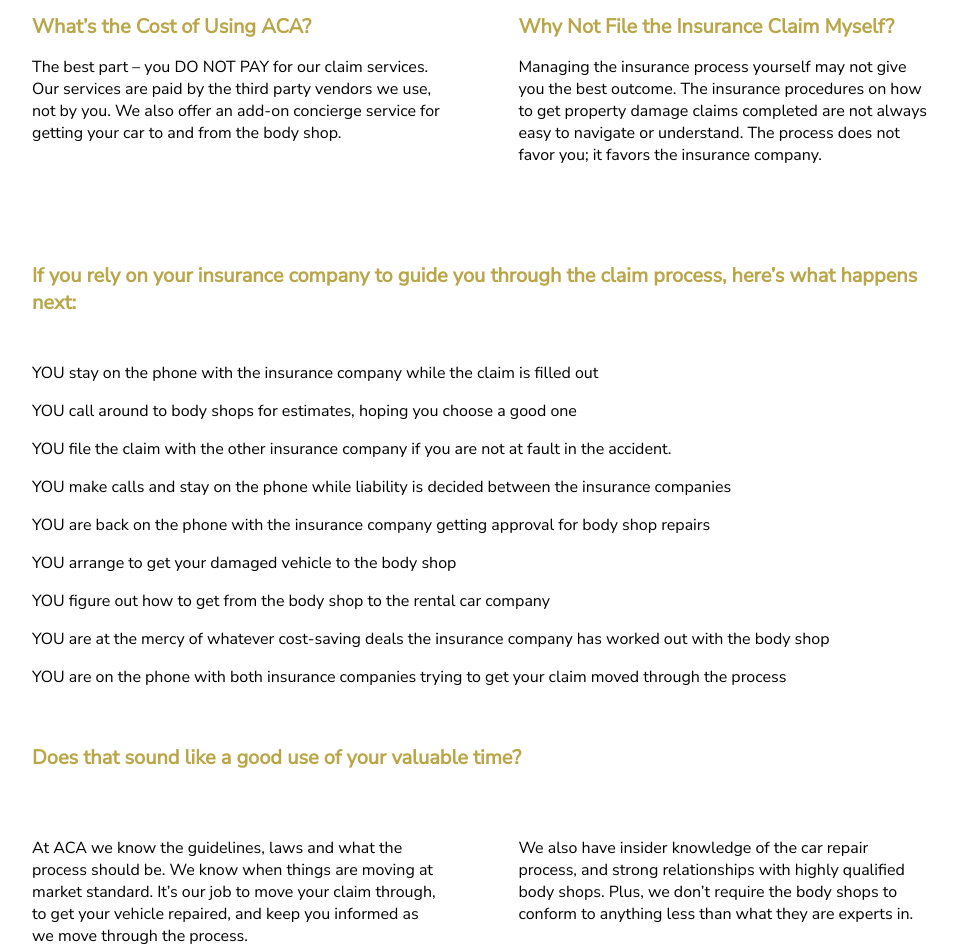
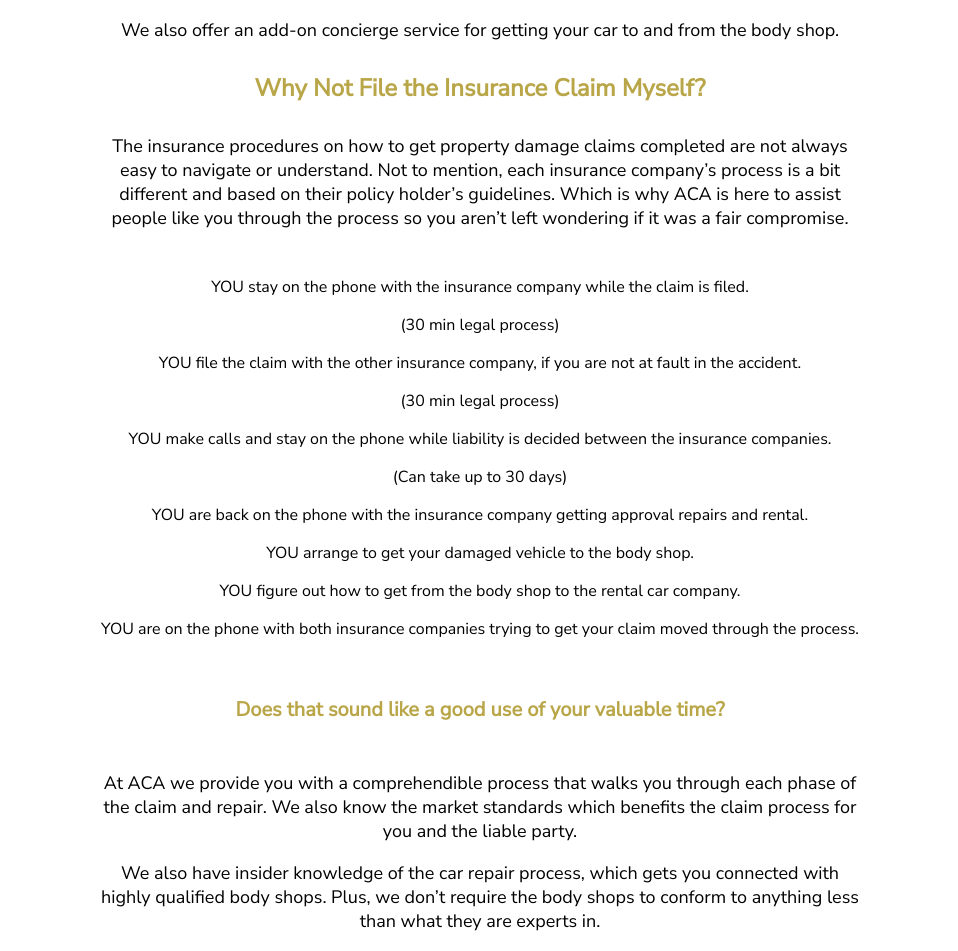
Before and after one commit to miknhoj/aca-tempsite, a React (Create React App) app: page / in a window 1280 px wide. Shown: the part 1561-2512 px from the top of the page, without its empty margins (160-1118 px from the left). Built offline with nearby package versions, Linux system fonts and the light colour scheme.

Commit message:
update content

```diff
--- a/src/Components/About.js
+++ b/src/Components/About.js
@@ -4,8 +4,9 @@ import styled from "styled-components";
 const StyledSectionTitle = styled.div`
   margin: 0 auto;
   width: 70vw;
-  margin-top: 60px;
+  margin-top: 30px;
   font-family: "Nunito Sans", sans-serif;
+  text-align: center;
   h2 {
     color: #b9a648;
   }
@@ -16,7 +17,7 @@ const StyledSectionTitle = styled.div`
 const StyledMissionStatement = styled.div`
   margin: 0 auto;
   width: 60vw;
-  margin-top: 60px;
+  margin-top: 30px;
   text-align: center;
   p {
     font-family: "Nunito Sans", sans-serif;
@@ -42,42 +43,43 @@ const StyledSectionFlexSpaceBetween = styled.div`
 const StyledSectionFlexColumn = styled.div`
   margin: 0 auto;
   width: 70vw;
-  margin-top: 60px;
+  margin-top: 30px;
   font-family: "Nunito Sans", sans-serif;
   display: flex;
   flex-direction: column;
   align-content: space-between;
+  align-items: center;
+  text-align: center;
   span {
     font-size: 20px;
     font-weight: bold;
     color: #b9a648;
     margin-top: 20px;
-    margin-bottom: 30px;
   }
 `;
-const StyledCard = styled.div`
-  margin-top: 20px;
-  width: 250px;
-  min-height: 160px;
-  border: 1px solid gray;
-  text-align: left;
-  padding: 2%;
-  display: flex;
-  flex-direction: column;
-  align-items: center;
-  justify-content: flex-start;
-  font-family: "Nunito Sans", sans-serif;
-  @media (max-width: 1100px) {
-    margin-bottom: 15px;
-  }
-`;
+// const StyledCard = styled.div`
+//   margin-top: 20px;
+//   width: 250px;
+//   min-height: 160px;
+//   border: 1px solid gray;
+//   text-align: left;
+//   padding: 2%;
+//   display: flex;
+//   flex-direction: column;
+//   align-items: center;
+//   justify-content: flex-start;
+//   font-family: "Nunito Sans", sans-serif;
+//   @media (max-width: 1100px) {
+//     margin-bottom: 15px;
+//   }
+// `;
 const StyledStepsWithIcons = styled.div`
   display: flex;
   flex-direction: column;
   align-items: center;
   text-align: center;
   width: 250px;
-  margin-top: 80px;
+  margin-top: 50px;
   p {
     margin-top: 50px;
     text-align: left;
@@ -86,28 +88,28 @@ const StyledStepsWithIcons = styled.div`
 const StyledStepsIcons = styled.img`
   height: 150px;
 `;
-const StyledHalfSectionTitle = styled.div`
-  margin: 0 auto;
-  width: 32vw;
-  margin-top: 80px;
-  font-family: "Nunito Sans", sans-serif;
-  h2 {
-    font-size: 20px;
-    font-weight: bold;
-    color: #b9a648;
-  }
-  @media (max-width: 555px) {
-    width: 70vw;
-  }
-`;
-const StyledHalfSectionContent = styled.div`
-  margin: 0 auto;
-  width: 32vw;
-  font-family: "Nunito Sans", sans-serif;
-  @media (max-width: 555px) {
-    width: 70vw;
-  }
-`;
+// const StyledHalfSectionTitle = styled.div`
+//   margin: 0 auto;
+//   width: 32vw;
+//   margin-top: 80px;
+//   font-family: "Nunito Sans", sans-serif;
+//   h2 {
+//     font-size: 20px;
+//     font-weight: bold;
+//     color: #b9a648;
+//   }
+//   @media (max-width: 555px) {
+//     width: 70vw;
+//   }
+// `;
+// const StyledHalfSectionContent = styled.div`
+//   margin: 0 auto;
+//   width: 32vw;
+//   font-family: "Nunito Sans", sans-serif;
+//   @media (max-width: 555px) {
+//     width: 70vw;
+//   }
+// `;
 const StyledSteps = styled.div`
   font-family: "Nunito Sans", sans-serif;
   width: 70vw;
@@ -142,10 +144,10 @@ class About extends Component {
         <StyledSectionTitle>
           <h2>Effortless Auto Damage Repairs After a Car Accident</h2>
         </StyledSectionTitle>
-        <StyledSectionFlexSpaceBetween>
+        <StyledMissionStatement>
           <p>Property damage claims are not the easiest to navigate as it depends on your ability to mitigate/recover your auto repairs.That is why Auto Claims Assistance is here to assist after you’ve been involved in a crash, and before you’ve spent valuable time and effort. </p>
           <p>We offer help that takes the hassle out of the insurance claim and vehicle repair process.</p>
-        </StyledSectionFlexSpaceBetween>
+        </StyledMissionStatement>
         <StyledSectionTitle>
           <span><h2 id="about">How's it work?</h2></span>
         </StyledSectionTitle>
@@ -167,91 +169,62 @@ class About extends Component {
             </p>
           </StyledStepsWithIcons>
         </StyledSectionFlexSpaceBetween>
-        <StyledSectionFlexSpaceBetween>
-          <div>
-            <StyledHalfSectionTitle>
-              <h2>What’s the Cost of Using ACA?</h2>
-            </StyledHalfSectionTitle>
-            <StyledHalfSectionContent>
+
+            <StyledSectionTitle>
+              <h2>Common Questions about Property Damage</h2>
+              <h4>What’s the Cost of Using ACA?</h4>
+            </StyledSectionTitle>
+            <StyledMissionStatement>
               <p>
                 The best part – you DO NOT PAY for our claim services. Our
                 services are paid by the third party vendors we use, not by you.
-                We also offer an add-on concierge service for getting your car
+              </p>
+              <p>We also offer an add-on concierge service for getting your car
                 to and from the body shop.
               </p>
-            </StyledHalfSectionContent>
-          </div>
-          <div>
-            <StyledHalfSectionTitle>
+              </StyledMissionStatement>
+            <StyledSectionTitle>
               <h2>Why Not File the Insurance Claim Myself?</h2>
-            </StyledHalfSectionTitle>
-            <StyledHalfSectionContent>
+            </StyledSectionTitle>
+            <StyledMissionStatement>
               <p>
-                Managing the insurance process yourself may not give you the
-                best outcome. The insurance procedures on how to get property
-                damage claims completed are not always easy to navigate or
-                understand. The process does not favor you; it favors the
-                insurance company.
+              The insurance procedures on how to get property damage claims completed are not always easy to navigate or understand. Not to mention, each insurance company’s process is a bit different and based on their policy holder’s guidelines. Which is why ACA is here to assist people like you through the process so you aren’t left wondering if it was a fair compromise.
               </p>
-            </StyledHalfSectionContent>
-          </div>
-        </StyledSectionFlexSpaceBetween>
+        </StyledMissionStatement>
         <StyledSectionFlexColumn>
-          <span>
-            If you rely on your insurance company to guide you through the claim
-            process, here’s what happens next:
-          </span>
-
           <StyledSteps>
             <p>
-              YOU stay on the phone with the insurance company while the claim
-              is filled out
+              YOU stay on the phone with the insurance company while the claim is filed.
+            </p>
+            <p>(30 min legal process)</p>
+            <p>
+              YOU file the claim with the other insurance company, if you are not at fault in the accident.
+            </p>
+            <p>(30 min legal process) </p>
+            <p>
+              YOU make calls and stay on the phone while liability is decided between the insurance companies.
+            </p>
+            <p>(Can take up to 30 days) </p>
+            <p>
+              YOU are back on the phone with the insurance company getting approval repairs and rental.
             </p>
             <p>
-              YOU call around to body shops for estimates, hoping you choose a
-              good one
+              YOU arrange to get your damaged vehicle to the body shop.
             </p>
+            <p>YOU figure out how to get from the body shop to the rental car company.</p>
             <p>
-              YOU file the claim with the other insurance company if you are not
-              at fault in the accident.
-            </p>
-            <p>
-              YOU make calls and stay on the phone while liability is decided
-              between the insurance companies
-            </p>
-            <p>
-              YOU are back on the phone with the insurance company getting
-              approval for body shop repairs
-            </p>
-            <p>YOU arrange to get your damaged vehicle to the body shop</p>
-            <p>
-              YOU figure out how to get from the body shop to the rental car
-              company
-            </p>
-            <p>
-              YOU are at the mercy of whatever cost-saving deals the insurance
-              company has worked out with the body shop
-            </p>
-            <p>
-              YOU are on the phone with both insurance companies trying to get
-              your claim moved through the process
+              YOU are on the phone with both insurance companies trying to get your claim moved through the process.
             </p>
           </StyledSteps>
           <span>Does that sound like a good use of your valuable time?</span>
-          <StyledPitch>
+          <StyledMissionStatement>
             <p>
-              At ACA we know the guidelines, laws and what the process should
-              be. We know when things are moving at market standard. It’s our
-              job to move your claim through, to get your vehicle repaired, and
-              keep you informed as we move through the process.
+              At ACA we provide you with a comprehendible process that walks you through each phase of the claim and repair.  We also know the market standards which benefits the claim process for you and the liable party.
             </p>
             <p>
-              We also have insider knowledge of the car repair process, and
-              strong relationships with highly qualified body shops. Plus, we
-              don’t require the body shops to conform to anything less than what
-              they are experts in.
+              We also have insider knowledge of the car repair process, which gets you connected with highly qualified body shops. Plus, we don’t require the body shops to conform to anything less than what they are experts in.
             </p>
-          </StyledPitch>
+          </StyledMissionStatement>
         </StyledSectionFlexColumn>
       </div>
     );
--- a/src/Components/Contact.js
+++ b/src/Components/Contact.js
@@ -1,6 +1,6 @@
 import React, { Component } from 'react';
 import styled from 'styled-components'
-import Form from './Form';
+import Form2 from './Form2';
 
 const StyledContactSection = styled.div`
   margin: 0 auto;
@@ -8,6 +8,7 @@ const StyledContactSection = styled.div`
   margin-top: 80px;
   color: gold;
   font-family: "Nunito Sans", sans-serif;
+  text-align: center;
   h2 {
     color: #b9a648;
   }
@@ -20,6 +21,8 @@ const StyledContactInfoContainer = styled.div`
   flex-direction: column;
   justify-content: space-between;
   font-family: "Nunito Sans", sans-serif;
+  margin: 0 auto;
+  width: 60vw;
   span {
     font-size: 18px;
     font-weight: bold;
@@ -53,7 +56,7 @@ class Contact extends Component {
             <span>Phone</span> 404-618-1414
           </StyledContactInfo>
           <StyledContactInfo>
-            <span>Submit your information</span> <Form/>
+            <span>Submit your information</span> <Form2/>
           </StyledContactInfo>
         </StyledContactInfoContainer>
       </div>
--- a/src/Components/Faq.js
+++ b/src/Components/Faq.js
@@ -5,6 +5,7 @@ const StyledSectionTitle = styled.div`
   margin: 0 auto;
   width: 70vw;
   margin-top: 60px;
+  text-align: center;
   font-family: "Nunito Sans", sans-serif;
   h2 {
     color: #b9a648;
@@ -30,48 +31,25 @@ class Faq extends Component {
         <StyledFaqSection>
           <span>How much do your services cost? </span>
           <p>
-            We manage the insurance claim and property damage repair process at
-            no charge to you. If you choose to utilize our network of bodyshops.
-            Should you choose an out of network shop it is a flat fee of
-            $150.00. Remember the choice is always yours.
+            We manage the insurance claim and property damage repair process at no charge to you. If you choose to utilize our network of bodyshops. Should you choose an out of network shop it is a flat fee of $150.00. Remember the choice is always yours.
           </p>
           <span>What if the accident is my fault? Can you still help me? </span>
           <p>
-            Yes! No matter who is liable, or whose fault it is, we are here to
-            help remove the stress of the accident from your life.
+            Yes! No matter who is liable, or whose fault it is, we are here to help remove the stress of the accident from your life.
           </p>
           <span>Why not file the insurance claim myself? </span>
           <p>
-            You certainly can do that. But keep in mind that the insurance
-            companies work in the best interest of the insurance companies, not
-            you. You’ll spend a lot of time on the phone, a lot of time dealing
-            with finding a body shop, a lot of time doing all this extra work on
-            top of your normal day-to-day commitments.
+            You certainly can do that. But keep in mind you’ll spend a lot of time on the phone, a lot of time dealing with finding a body shop, a lot of time doing all this extra work on top of your normal day-to-day commitments. Ultimately the burden of proof would be on you.
           </p>
+          <span>Is there any part of the accident repair process you can’t handle for me?</span>
           <p>
-            On top of that, information about your claim doesn’t get to your
-            insurance company and consequently to you quickly. Further, if
-            you’re a claimant with an insurance company (in other words, if you
-            were not at fault in the accident) you will need to fight for your
-            claim at times and you may not be familiar with industry standards
-            and laws that dictate how the process should be going. The burden of
-            proof is on you.
-          </p>
-          <span>
-            Is there any part of the accident repair process you can’t handle
-            for me?
-          </span>
-          <p>
-            We can’t handle personal injury claims for you. We can handle
-            everything with the vehicle, though.
+            We can’t handle personal injury claims for you. We can’t handle your car note/ loan company. We can’t fund you or your claim.
           </p>
           <span>
             Why doesn’t my attorney handle the claim and repair for me?
           </span>
           <p>
-            Attorneys outsource this work to the professionals who do it best.
-            You benefit in the end because having this outsourced cuts down on
-            billable time from your attorney.
+            Attorneys outsource this work to the professionals who do it best. You benefit in the end because having this outsourced cuts down on billable time from your attorney.
           </p>
         </StyledFaqSection>
       </div>
--- /dev/null
+++ b/src/Components/Form2.js
@@ -0,0 +1,12 @@
+import React, { Component } from 'react'
+import styled from 'styled-components'
+
+export default class Form2 extends Component {
+  render() {
+    return (
+      <div>
+        <a href="https://airtable.com/shrATahWlsT6xTALQ" target="_blank">Click Here</a>
+      </div>
+    )
+  }
+}
--- a/src/Components/Home.js
+++ b/src/Components/Home.js
@@ -78,7 +78,7 @@ class Home extends Component {
         <About />
         <Faq />
         <Contact/>
-        <StyledFooter>&copy; Auto Claims Assistance 2018</StyledFooter>
+        <StyledFooter>&copy; Auto Claims Assistance 2020</StyledFooter>
       </div>
     );
   }
```
